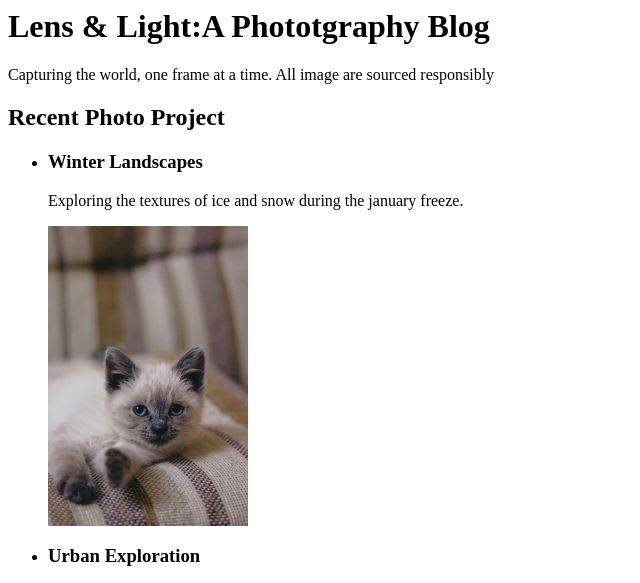
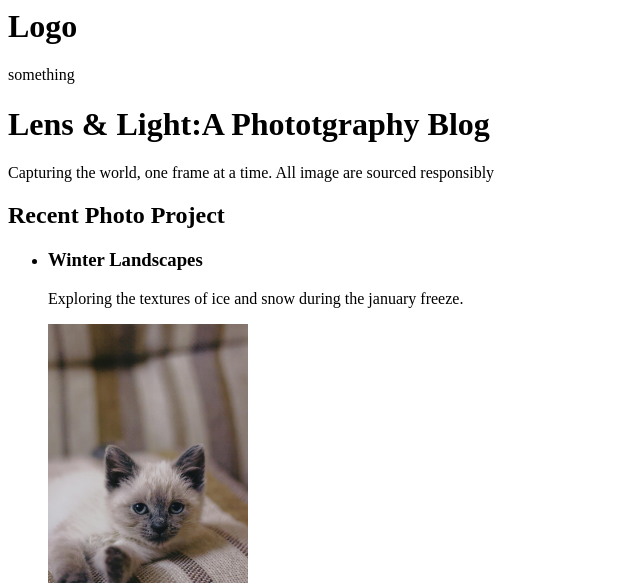
Before and after one commit to mingxilin2029-art/Local_source_practice, a plain HTML site: page index.html in a window 1280 px wide. Shown: the top 583 px of the page, without its empty margins (0-640 px from the left). Drawn offline with Linux system fonts and the light colour scheme; files whose address does not match are found by name.

Commit message:
save word

```diff
--- a/index.html
+++ b/index.html
@@ -3,6 +3,12 @@
         <title>Photography Blog</title>
     </head>
     <body>
+        <header>
+            <h1>Logo</h1>
+        </header>
+        <main>
+            <p>something</p>
+        </main>
         <h1>Lens & Light:A Phototgraphy Blog</h1>
         <p>Capturing the world, one frame at a time. All image are sourced responsibly</p>
 
```
